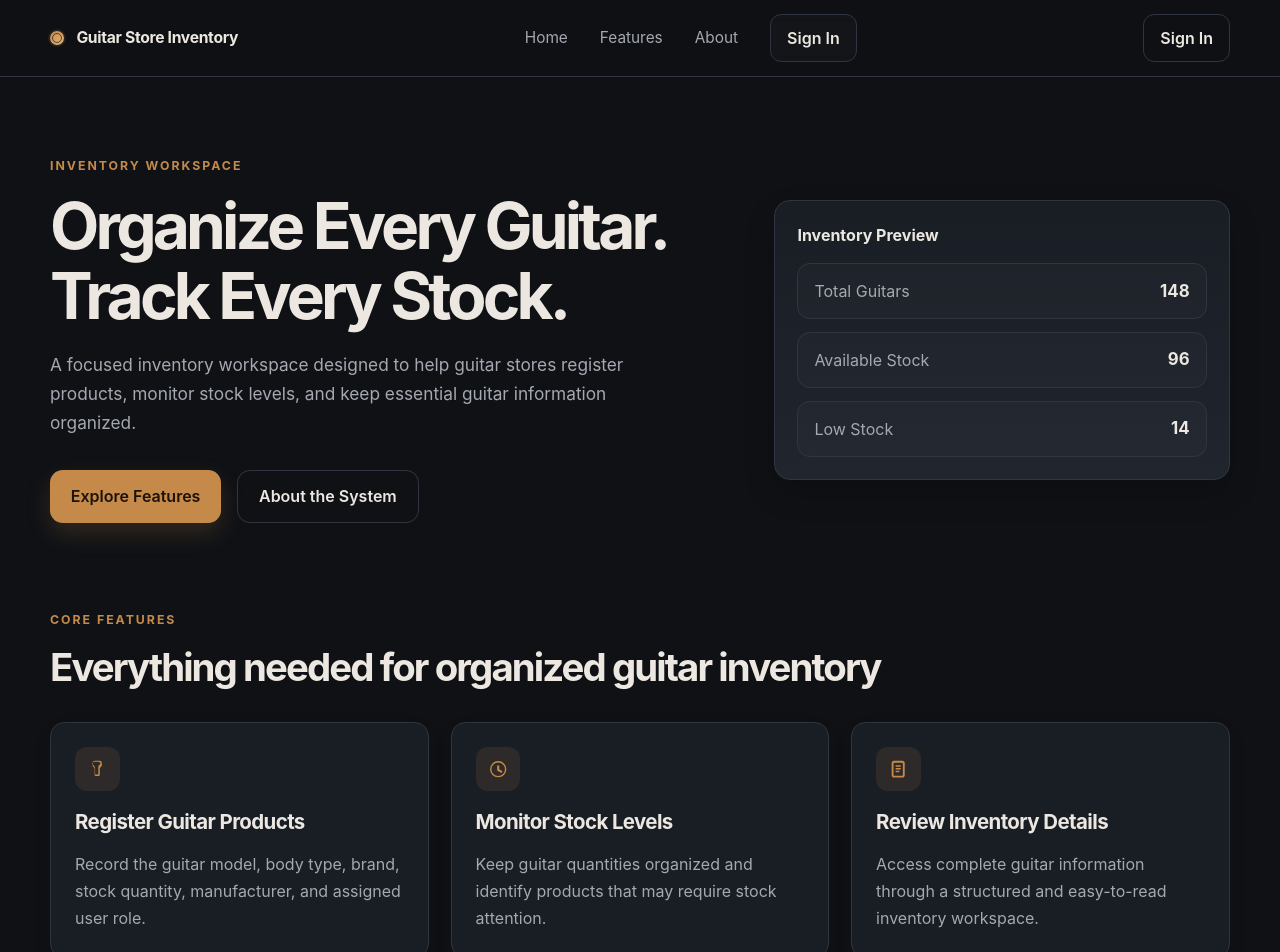
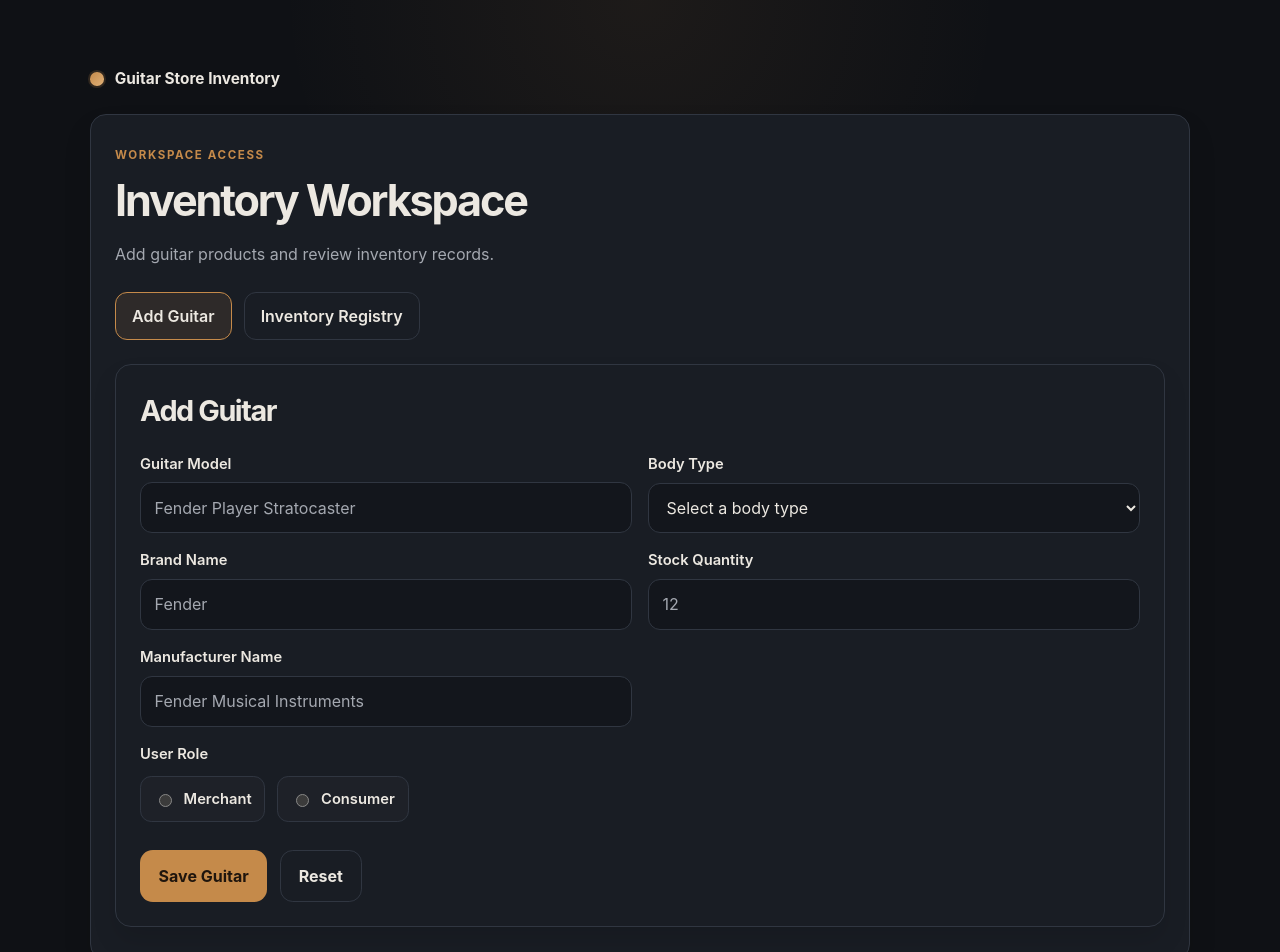
Before and after one commit to Binsentt/Guitar-Store-Invetory, a React (Vite) app: page / in a window 1280 px wide. Shown: the top 952 px of the page. Built offline with nearby package versions, Linux system fonts and the light colour scheme.

Commit message:
refactor: open inventory workspace directly

```diff
--- a/src/App.jsx
+++ b/src/App.jsx
@@ -1,39 +1,7 @@
-import { useState } from 'react'
-import LandingPage from './components/LandingPage'
-import LoginPage from './components/LoginPage'
 import WorkspaceShell from './components/WorkspaceShell'
 
 function App() {
-  const [currentView, setCurrentView] = useState('landing')
-  const [currentUser, setCurrentUser] = useState(null)
-
-  const handleOpenLogin = () => {
-    setCurrentView('login')
-  }
-
-  const handleBackHome = () => {
-    setCurrentView('landing')
-  }
-
-  const handleLogin = ({ email }) => {
-    setCurrentUser({ email })
-    setCurrentView('workspace')
-  }
-
-  const handleLogout = () => {
-    setCurrentUser(null)
-    setCurrentView('landing')
-  }
-
-  if (currentView === 'login') {
-    return <LoginPage onBackHome={handleBackHome} onLogin={handleLogin} />
-  }
-
-  if (currentView === 'workspace') {
-    return <WorkspaceShell currentUser={currentUser} onLogout={handleLogout} />
-  }
-
-  return <LandingPage onSignIn={handleOpenLogin} />
+  return <WorkspaceShell />
 }
 
 export default App
--- a/src/components/GuitarForm.jsx
+++ b/src/components/GuitarForm.jsx
@@ -144,14 +144,14 @@ function GuitarForm({ onAddGuitar }) {
     }
 
     onAddGuitar(newGuitar)
-    setSuccessMessage('Guitar registered successfully.')
+    setSuccessMessage('Guitar added successfully.')
     resetForm()
   }
 
   return (
     <section className={styles.formSection} aria-label="Guitar registration form">
       <div className={styles.cardHeader}>
-        <h2>Register Guitar</h2>
+        <h2>Add Guitar</h2>
       </div>
 
       <form className={styles.form} onSubmit={handleSubmit} noValidate>
--- a/src/components/WorkspaceShell.jsx
+++ b/src/components/WorkspaceShell.jsx
@@ -62,12 +62,14 @@ function WorkspaceShell({ currentUser, onLogout }) {
             <span>Guitar Store Inventory</span>
           </div>
 
-          <div className={styles.userArea}>
-            <span className={styles.userText}>{currentUser?.email || 'User'}</span>
-            <button type="button" className={styles.signOutButton} onClick={onLogout}>
-              Sign Out
-            </button>
-          </div>
+          {currentUser && onLogout ? (
+            <div className={styles.userArea}>
+              <span className={styles.userText}>{currentUser.email}</span>
+              <button type="button" className={styles.signOutButton} onClick={onLogout}>
+                Sign Out
+              </button>
+            </div>
+          ) : null}
         </header>
 
         <section className={styles.workspaceCard} aria-label="Inventory workspace">
@@ -79,7 +81,7 @@ function WorkspaceShell({ currentUser, onLogout }) {
           </div>
 
           <p className={styles.supportingText}>
-            Register guitar products and review inventory records.
+            Add guitar products and review inventory records.
           </p>
 
           <nav className={styles.workspaceNav} aria-label="Workspace sections">
@@ -88,7 +90,7 @@ function WorkspaceShell({ currentUser, onLogout }) {
               className={workspaceView === 'register' ? styles.navButtonActive : styles.navButton}
               onClick={() => setWorkspaceView('register')}
             >
-              Register Guitar
+              Add Guitar
             </button>
             <button
               type="button"
```
